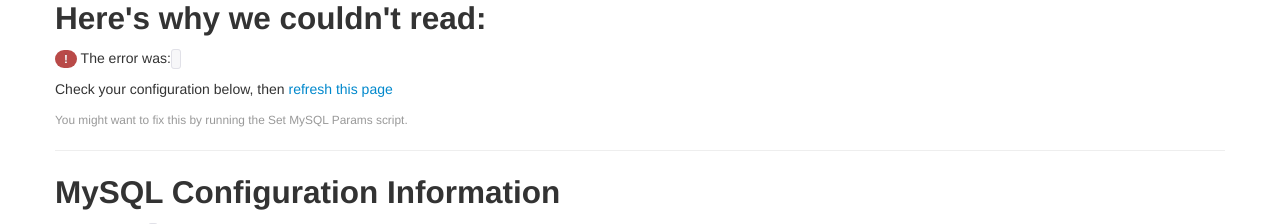
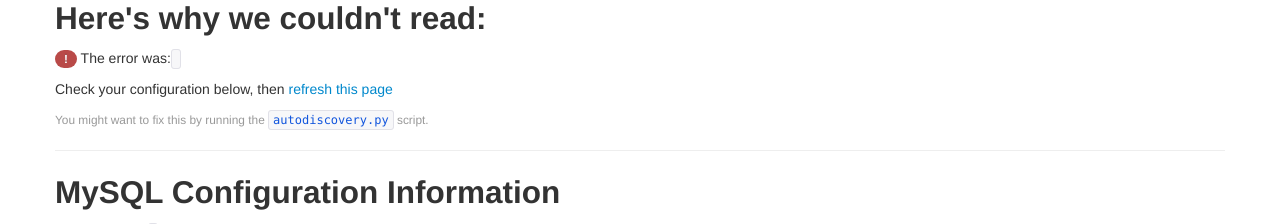
Before and after one commit to zhaming/3-tier-app, a Flask app: template app/scalr/templates/read_error.html in a window 1280 px wide. Shown: the part 402-626 px from the top of the page. Run offline with Flask 2, Linux system fonts and the light colour scheme; the template is opened without the code that fills it, so the values that code supplies are empty.

Commit message:
Update messages to mention autodiscovery script

```diff
--- a/app/scalr/templates/config_error.html
+++ b/app/scalr/templates/config_error.html
@@ -3,5 +3,5 @@
 {% block config_error %}
 <h2>An error occured:</h2>
 <p><span class="badge badge-important">!</span> Something looks wrong. There don't seem to be any configuration files here.</p>
-<p>Did you run the SetMySQL params script?</p>
+<p>Did you run the <code>autodiscovery.py</code> script?</p>
 {% endblock config_error %}
--- a/app/scalr/templates/read_error.html
+++ b/app/scalr/templates/read_error.html
@@ -4,5 +4,5 @@
 <h2>Here's why we couldn't read:</h2>
 <p><span class="badge badge-important">!</span> The error was: <code class="error">{{ error }}</code></p>
 <p>Check your configuration below, then <a href="/">refresh this page</a></p>
-<p><small class="muted">You might want to fix this by running the Set MySQL Params script.</small></p>
+<p><small class="muted">You might want to fix this by running the <code>autodiscovery.py</code> script.</small></p>
 {% endblock data %}
--- a/app/scalr/templates/write_error.html
+++ b/app/scalr/templates/write_error.html
@@ -4,5 +4,5 @@
 <h2>Here's why we couldn't write:</h2>
 <p><span class="badge badge-important">!</span> The error was: <code class="error">{{ error }}</code></p>
 <p>Check your configuration below, then <a href="/">try again</a></p>
-<p><small class="muted">You might want to fix this by running the Set MySQL Params script.</small></p>
+<p><small class="muted">You might want to fix this by running the <code>autodiscovery.py</code> script.</small></p>
 {% endblock form %}
```
